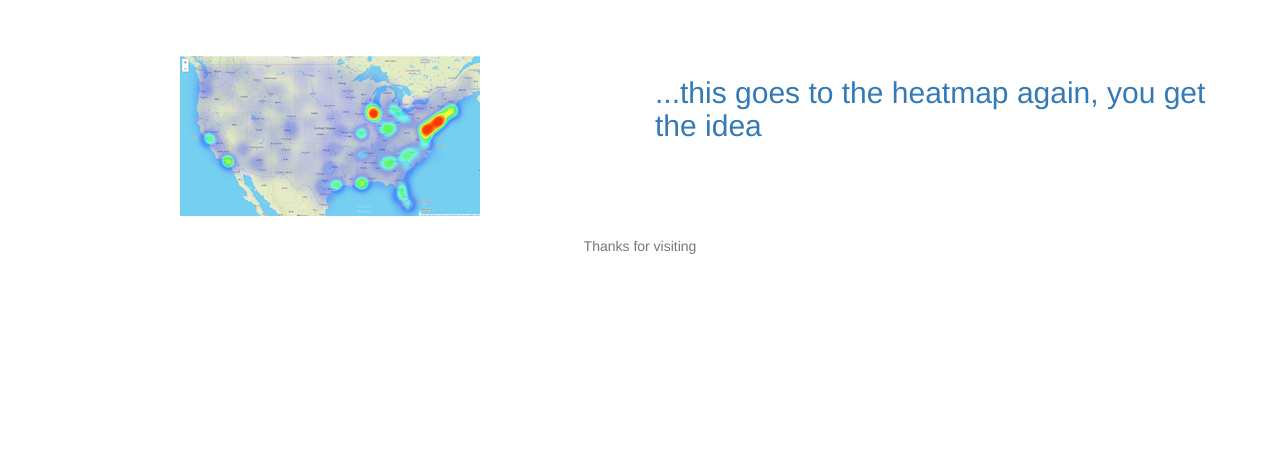
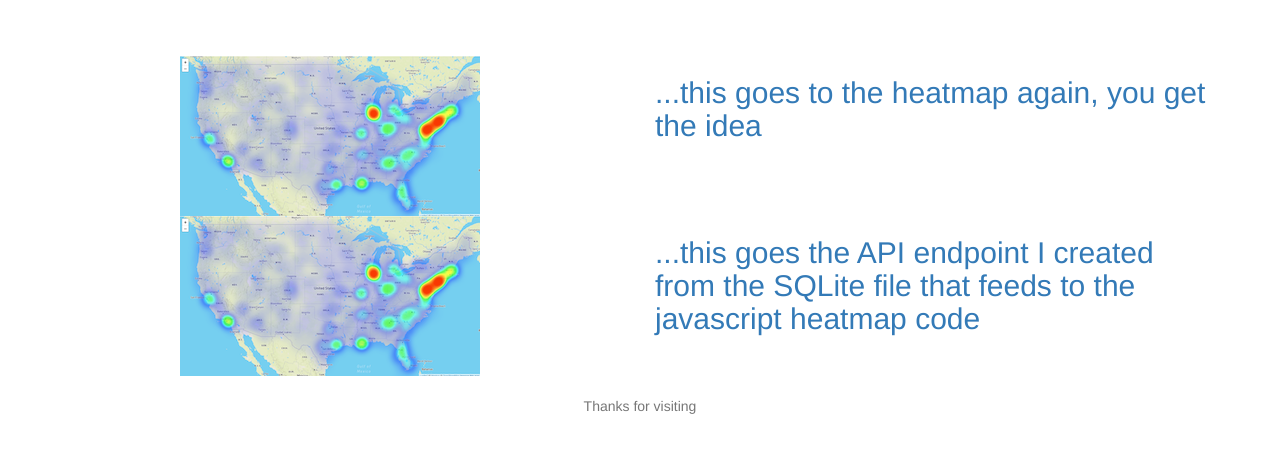
Before and after one commit to stephenbpeters/Flask-Example2, a Flask app: page / in a window 1280 px wide. Shown: the part 1252-1708 px from the top of the page. Before the commit the page ends 1506 px from the top, so only its background shows below. Run offline with Flask 2, Linux system fonts and the light colour scheme; parts of the project's set-up code (start-up, migrations or seed data) failed here and were passed over; some libraries are stand-ins or nearby versions.

Commit message:
add a link to the API

```diff
--- a/templates/index.html
+++ b/templates/index.html
@@ -81,6 +81,16 @@
                 <h2><a href="/heatmap">...this goes to the heatmap again, you get the idea</a></h2>
             </div>
         </div>
+        <div class="row">
+            <div class="col-md-6">
+                <img src="{{url_for('static', filename='images/heatmap.png')}}" style="padding-left: 110px;" />
+            </div>
+
+            <div class="col-md-6">
+                <h2><a href="/api/heatmap">...this goes the API endpoint I created from the SQLite file that feeds to the javascript heatmap code</a></h2>
+            </div>
+        </div>
+
     </div>
     <footer class="footer" style="
     margin-top: 20px;
```
